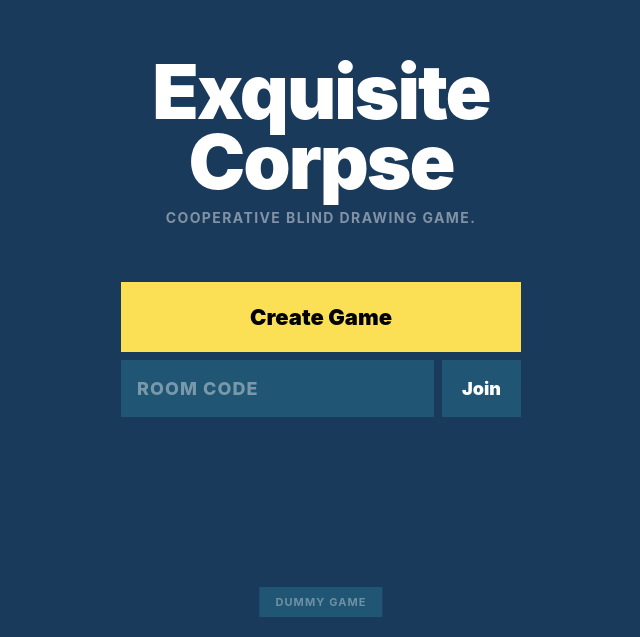
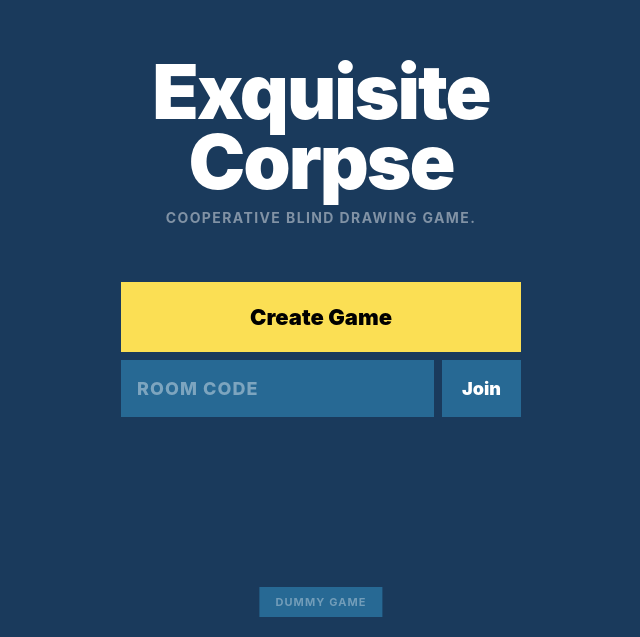
Before and after one commit to jackbrannen/ExquisiteCorpse, a Next.js app: page / in a window 1280 px wide. Shown: the part 163-800 px from the top of the page, without its empty margins (319-959 px from the left). Built offline with nearby package versions, Linux system fonts and the light colour scheme; no server answers.

Commit message:
Increase EC warm-light to #276994 (B=55%) for visible contrast

```diff
--- a/app/[code]/page.js
+++ b/app/[code]/page.js
@@ -7,7 +7,7 @@ import { supabase } from "../../lib/supabase"
 const BG = "#1A3A5C"
 const DARK = "#0E2645"
 const YELLOW = "#FBDF54"
-const WARM_LIGHT = "#205673"
+const WARM_LIGHT = "#276994"
 const MIN_PLAYERS = 4
 
 const WORDS_A = [
--- a/app/[code]/play/page.js
+++ b/app/[code]/play/page.js
@@ -6,7 +6,7 @@ import { supabase } from "../../../lib/supabase"
 
 const BG = "#1A3A5C"
 const YELLOW = "#FBDF54"
-const WARM_LIGHT = "#205673"
+const WARM_LIGHT = "#276994"
 
 const PALETTE = [
   "#000000","#2D2D2D","#666666","#AAAAAA","#DDDDDD","#FFFFFF",
--- a/app/page.js
+++ b/app/page.js
@@ -6,7 +6,7 @@ import { supabase } from "../lib/supabase"
 
 const BG = "#1A3A5C"
 const YELLOW = "#FBDF54"
-const WARM_LIGHT = "#205673"
+const WARM_LIGHT = "#276994"
 
 const WORDS_A = [
   "MAPLE","RIVER","OCEAN","VELVET","COPPER","SILVER","EMBER","FOREST","CLOUD",
```
